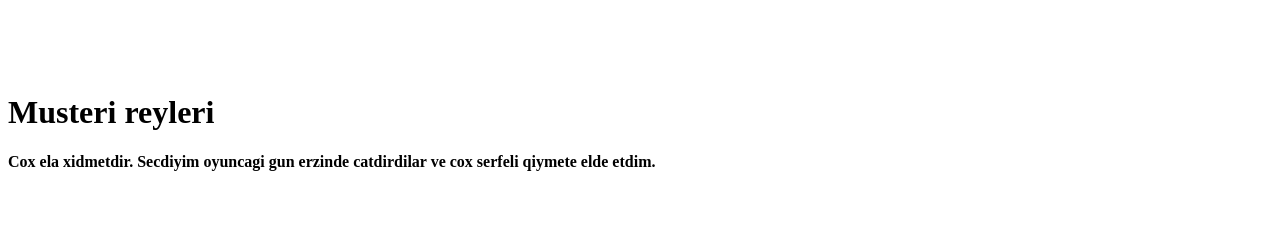
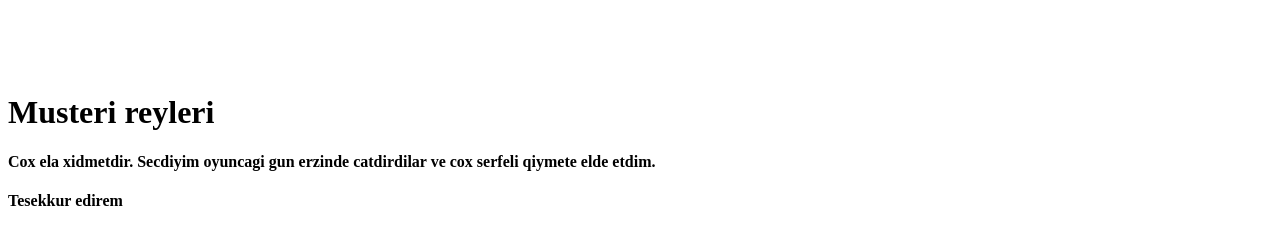
Before and after one commit to Qelemnaz90/Oyuncaq, a plain HTML site: page index.HTML in a window 1280 px wide. Shown: the part 1133-1364 px from the top of the page. Before the commit the page ends 1325 px from the top, so only its background shows below. Drawn offline with Linux system fonts and the light colour scheme.

```diff
--- a/index.HTML
+++ b/index.HTML
@@ -37,10 +37,12 @@
 <br>
 <br>
 <br>
+
 <br>
 <br>
 <h1>Musteri reyleri</h1>
 <h4>Cox ela xidmetdir. Secdiyim oyuncagi gun erzinde catdirdilar ve cox serfeli qiymete elde etdim.</h4>
+<h4>Tesekkur edirem</h4>
 </footer>
 
     </main>
```
